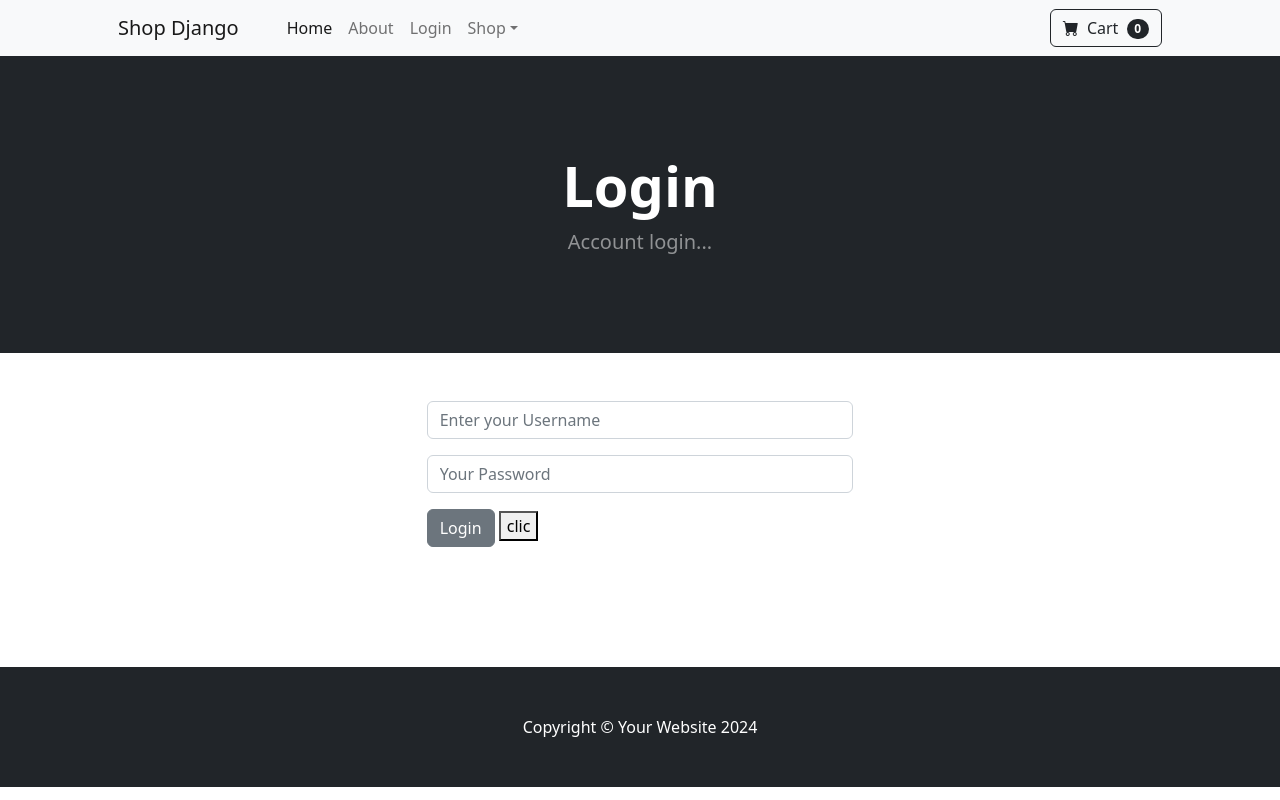
After one commit to TYDev01/Shop-with-Django, a Django app: page /login/ in a window 1280 px wide. The commit adds this page. Run offline with Django 5.2, Linux system fonts and the light colour scheme; some libraries are stand-ins or nearby versions.

Commit message:
Login added, users can login. will update the alert feature to toastify or switch to our own Js event

```diff
--- /dev/null
+++ b/static/css/main.css
@@ -0,0 +1,4 @@
+.footer_st{
+    position: relative;
+    bottom: -7.5rem;
+}
--- a/store/templates/base.html
+++ b/store/templates/base.html
@@ -23,6 +23,7 @@
     />
     <!-- Core theme CSS (includes Bootstrap)-->
     <link rel="stylesheet" href="{% static 'css/styles.css' %}" />
+    <link rel="stylesheet" href="{% static 'css/main.css' %}" />
   </head>
   <body>
 
@@ -46,6 +47,11 @@
               <a class="nav-link active" aria-current="page" href="{% url 'home' %}">Home</a>
             </li>
             <li class="nav-item"><a class="nav-link" href="{% url 'about' %}">About</a></li>
+            {% if user.is_authenticated %}
+            <li class="nav-item"><a class="nav-link" href="{% url 'logout' %}">Logout</a></li>
+            {% else %}
+            <li class="nav-item"><a class="nav-link" href="{% url 'login' %}">Login</a></li>
+            {% endif %}
             <li class="nav-item dropdown">
               <a
                 class="nav-link dropdown-toggle"
@@ -75,15 +81,24 @@
       </div>
     </nav>
 
+    {% if messages %}
+        {% for message in messages %}
+            <div class="alert alert-warning alert-dismissible fade show" role="alert">
+                {{ message }}
+                <button type="button" class="btn-close" data-bs-dismiss="alert" aria-label="Close"></button>
+            </div>
+        {% endfor %}
+    {% endif %}
+
     {% block content %}
 
     {% endblock  %}
 
 
-    <footer class="py-5 bg-dark">
+    <footer class="py-5 bg-dark footer_st">
       <div class="container">
         <p class="m-0 text-center text-white">
-          Copyright &copy; Your Website 2023
+          Copyright &copy; Your Website 2024
         </p>
       </div>
     </footer>
@@ -91,5 +106,6 @@
     <script src="https://cdn.jsdelivr.net/npm/bootstrap@5.2.3/dist/js/bootstrap.bundle.min.js"></script>
     <!-- Core theme JS-->
     <script src="{% static 'js/scripts.js' %}"></script>
+    <script src="{% static 'js/main.js' %}"></script>
   </body>
 </html>
--- /dev/null
+++ b/store/templates/login.html
@@ -0,0 +1,30 @@
+{% extends "base.html" %} {% block content %}
+<header class="bg-dark py-5">
+  <div class="container px-4 px-lg-5 my-5">
+    <div class="text-center text-white">
+      <h1 class="display-4 fw-bolder">Login</h1>
+      <p class="lead fw-normal text-white-50 mb-0">Account login...</p>
+    </div>
+  </div>
+</header>
+<br>
+<br>
+<form method="POST" action="{% url 'login' %}" class="col-4 offset-4">
+    {% csrf_token %}
+  <div class="mb-3">
+    <input
+      type="text"
+      name="username"
+      class="form-control"
+      placeholder="Enter your Username"
+      aria-describedby="emailHelp"
+      required
+    />
+  </div>
+  <div class="mb-3">
+    <input type="password" required class="form-control" name="password" placeholder="Your Password"/>
+  </div>
+  <button type="submit" class="btn btn-secondary">Login</button>
+  <button  id="liveToastBtnm">clic</button>
+</form>
+{% endblock %}
--- a/store/urls.py
+++ b/store/urls.py
@@ -5,4 +5,6 @@ from . import views
 urlpatterns = [
     path('', views.home, name='home'),
     path('about/', views.about, name='about'),
+    path('login/', views.login_user, name='login'),
+    path('logout/', views.logout_user, name='logout'),
 ]
--- a/store/views.py
+++ b/store/views.py
@@ -1,5 +1,7 @@
-from django.shortcuts import render
+from django.shortcuts import render, redirect
 from .models import Product
+from django.contrib.auth import authenticate, login, logout
+from django.contrib import messages
 
 # Create your views here.
 def home(request):
@@ -8,3 +10,23 @@ def home(request):
 
 def about(req):
     return render(req, 'about.html')
+
+def login_user(request):
+    if request.method == "POST":
+        username = request.POST['username']
+        password = request.POST['password']
+        user = authenticate(request, username=username, password=password)
+        if user is not None:
+            login(request, user)
+            messages.success(request, ("Logged in successfully..."))
+            return redirect('home')
+        else:
+            messages.warning(request, ("error, incorrect details..."))
+            return redirect('login')
+    else:
+        return render(request, 'login.html', {})
+
+def logout_user(request):
+    logout(request)
+    messages.success(request, ("Logged out successfully..."))
+    return redirect('login')
```
Also changed, not shown: static/js/main.js (added, +9 -0 lines).
